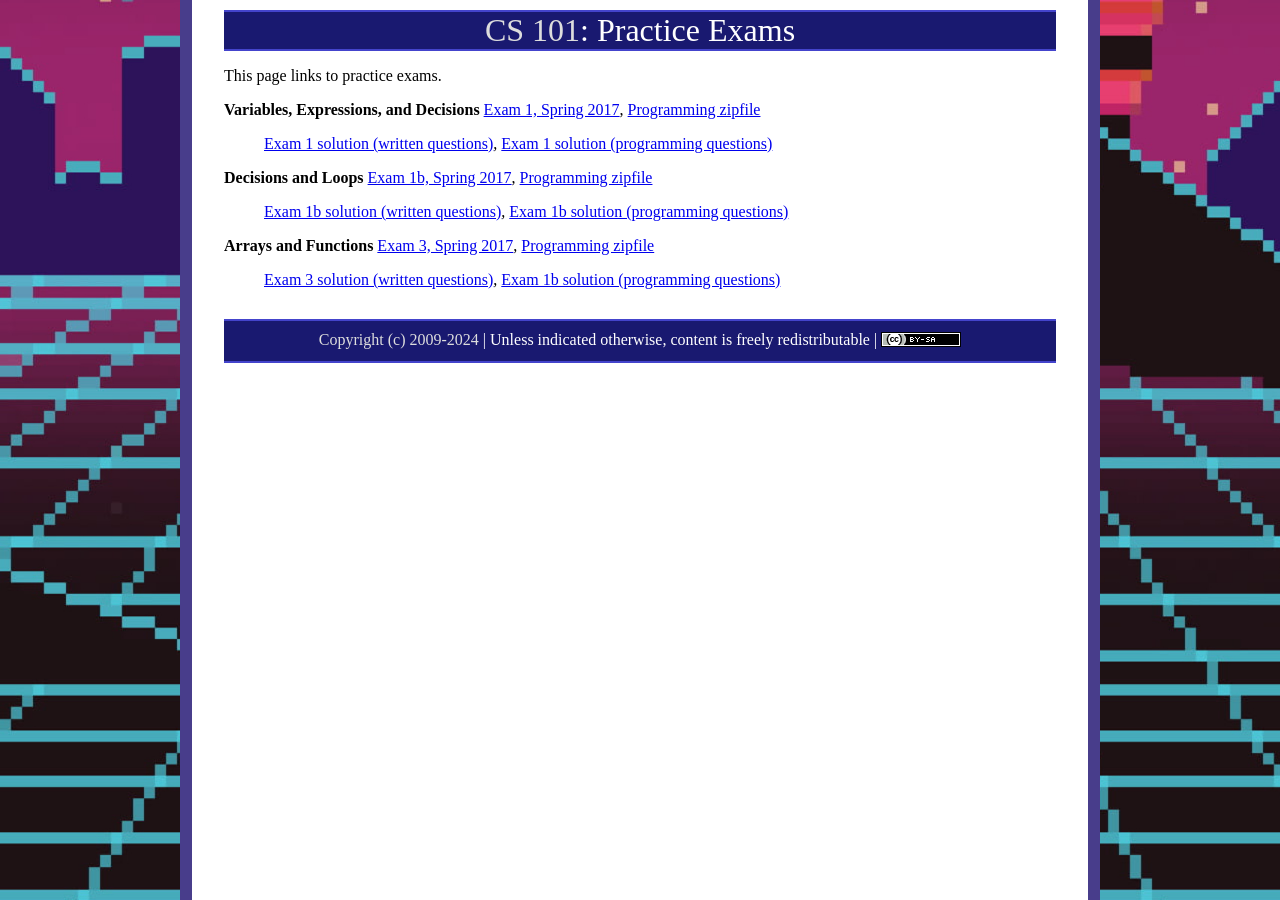
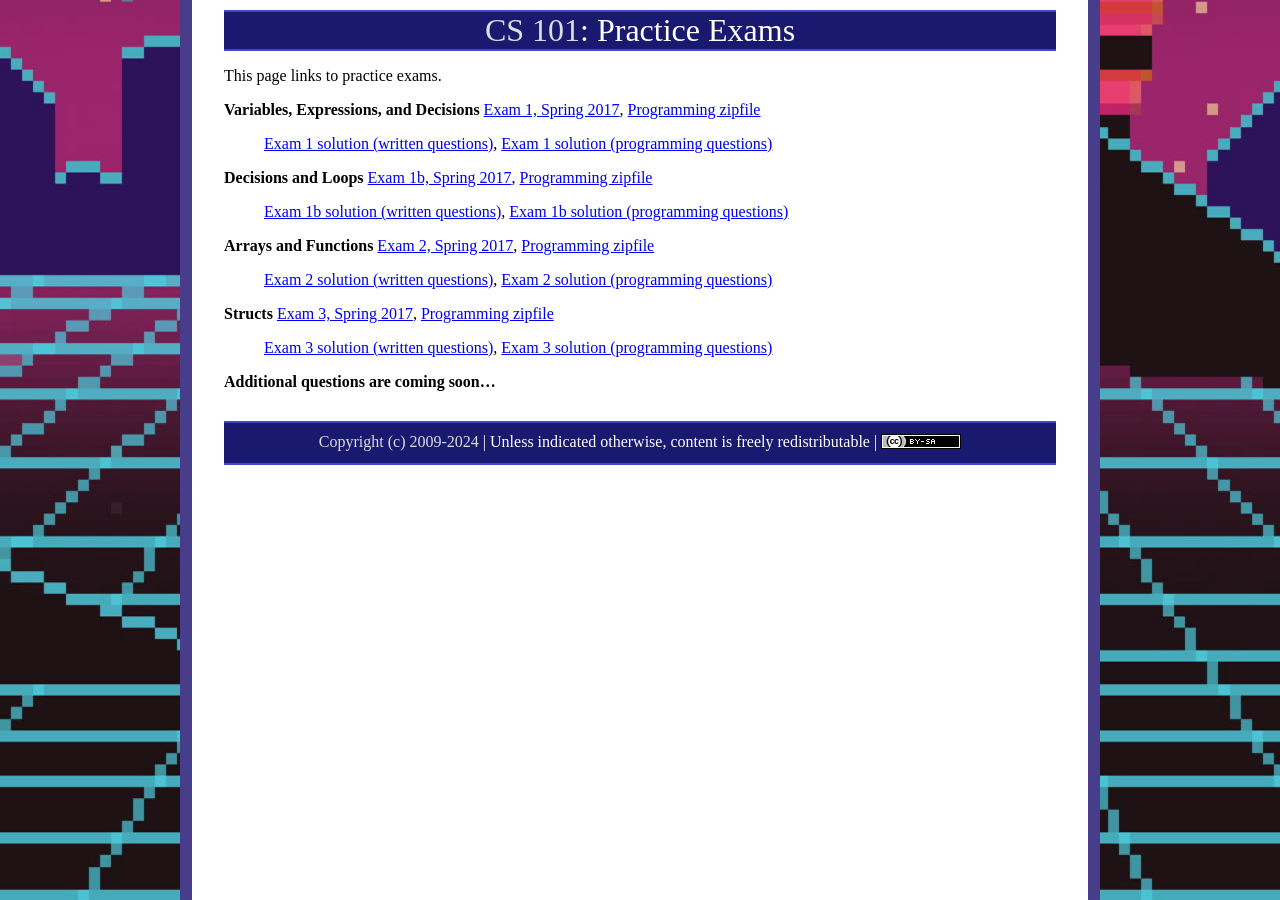
Before and after one commit to ycpcs/cs101-fall2026, a Jekyll site: the page built from exams/index.md, in a window 1280 px wide. Built offline with Jekyll 4.4.1, drawn with Linux system fonts in a browser that asks for light colours.

Commit message:
Update index.md

```diff
--- a/exams/index.md
+++ b/exams/index.md
@@ -16,6 +16,13 @@ This page links to practice exams.
 > [Exam 1b solution (written questions)](cs101-spring2017-exam01b-solution.pdf), [Exam 1b solution (programming questions)](CS101_Exam01b_Solution.zip)
 
 **Arrays and Functions**
-[Exam 3, Spring 2017](cs101-spring2017-exam03.pdf), [Programming zipfile](CS101_Exam03.zip)
+[Exam 2, Spring 2017](cs101-spring2017-exam03.pdf), [Programming zipfile](CS101_Exam03.zip)
 
-> [Exam 3 solution (written questions)](cs101-spring2017-exam03-solution.pdf), [Exam 1b solution (programming questions)](CS101_Exam03_Solution.zip)
+> [Exam 2 solution (written questions)](cs101-spring2017-exam03-solution.pdf), [Exam 2 solution (programming questions)](CS101_Exam03_Solution.zip)
+
+**Structs**
+[Exam 3, Spring 2017](cs101-spring2017-exam04.pdf), [Programming zipfile](CS101_Exam04.zip)
+
+> [Exam 3 solution (written questions)](cs101-spring2017-exam04-solution.pdf), [Exam 3 solution (programming questions)](CS101_Exam04_Solution.zip)
+
+**Additional questions are coming soon...**
```
